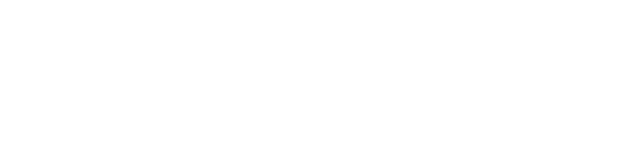
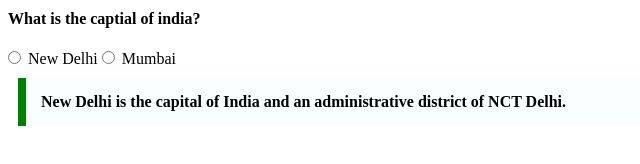
Before and after one commit to acciojob/trivia-Amithariyale, a website: page main.html in a window 1280 px wide. Shown: the whole page, without its empty margins (0-640 px from the left). Drawn offline with Linux system fonts and the light colour scheme.

Commit message:
created a submission

```diff
--- a/main.html
+++ b/main.html
@@ -8,6 +8,12 @@
 
 <body>
 	<!-- the entire body must be written by student -->
+	<label id="que">What is the captial of india?</label>
+	<input name="capital" type='radio'>
+	<label>New Delhi</label>
+	<input name="capital" type="radio">
+	<label>Mumbai</label>
+	<blockquote>New Delhi is the capital of India and an administrative district of NCT Delhi.</blockquote>
     <script type="text/javascript" src="./script.js">
 </script>
 
--- a/styles.css
+++ b/styles.css
@@ -1,2 +1,19 @@
 
 /* Your CSS Code here. */
+#que{
+	margin:10px 50px 20px 0px;
+	display:block;
+	font-weight:bold;
+}
+input{
+	margin-left:0px;
+	padding-left:0px;
+}
+blockquote{
+	max-width:600px;
+	margin:10px;
+	padding:15px;
+	border-left:8px solid green;
+	background: #f8fffe;
+	font-weight:bold;
+}
```
